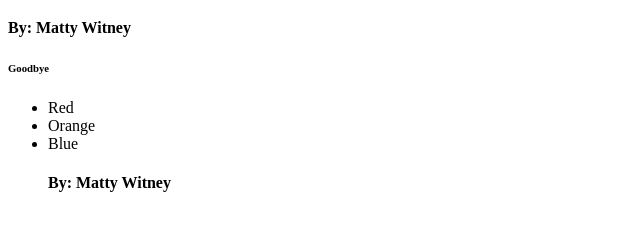
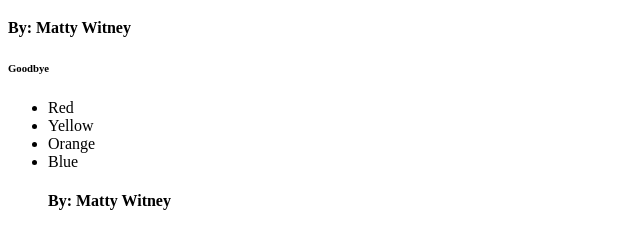
Before and after one commit to suzziliford/codingtemple_day1, a plain HTML site: page index.html in a window 1280 px wide. Shown: the part 61-310 px from the top of the page, without its empty margins (0-640 px from the left). Drawn offline with Linux system fonts and the light colour scheme.

Commit message:
yellow added

```diff
--- a/index.html
+++ b/index.html
@@ -12,6 +12,7 @@
 <h6>Goodbye</h6>
 <ul>
     <li>Red</li>
+    <li>Yellow</li>
     <li>Orange</li>
     <li>Blue</li>
 </body>
```
